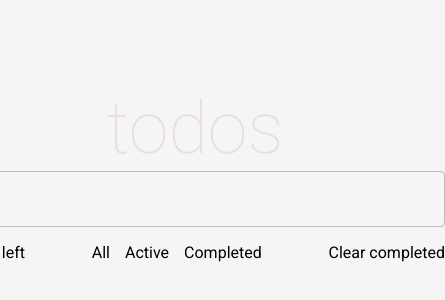
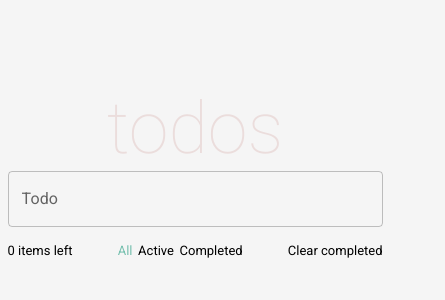
Before and after one commit to davidbraginsky/mindbox_frontend_test, a React (Create React App) app: page / in a window 390 px wide. Shown: the part 64-364 px from the top of the page, 445 px wide, since content can reach past the window. Built offline with nearby package versions, Linux system fonts and the light colour scheme.

Commit message:
добавил мобильные стили

```diff
--- a/src/components/TodoSummary.jsx
+++ b/src/components/TodoSummary.jsx
@@ -39,7 +39,7 @@ const TodoSummary = () => {
     <div className="todoSummary">
       <span>{filteredTodoList.length} items left</span>
       <div className="todoFilterbox">
-        <span ref={allFilterRef} onClick={changeTodoVisibility}>
+        <span className="selected" ref={allFilterRef} onClick={changeTodoVisibility}>
           All
         </span>
         <span ref={activeFilterRef} onClick={changeTodoVisibility}>
--- /dev/null
+++ b/src/styles/components/todoPanel.scss
@@ -0,0 +1,4 @@
+.todoPanel {
+  max-width: 600px;
+  width: 100%;
+}
--- a/src/styles/components/todoSummary.scss
+++ b/src/styles/components/todoSummary.scss
@@ -2,15 +2,20 @@
   display: flex;
   margin-top: 16px;
   justify-content: space-between;
-  width: 500px;
-}
 
-.completedElement {
-  cursor: pointer;
+  & .completedElement {
+    cursor: pointer;
+    transition: all 0.1s ease-in;
+
+    &:hover {
+      transform: translateY(-3px);
+    }
+  }
 }
 
 .todoFilterbox {
-  width: 170px;
+  width: 30%;
+  min-width: 170px;
   display: flex;
   justify-content: space-between;
 
@@ -20,5 +25,20 @@
 
   & span {
     cursor: pointer;
+    transition: all 0.1s ease-in;
+
+    &:hover {
+      transform: translateY(-3px);
+    }
   }
 }
+
+@media (max-width: 550px) {
+  .todoSummary {
+    font-size: 13px;
+  }
+
+  .todoFilterbox {
+    min-width: 125px;
+  }
+}
--- a/src/styles/styles.css
+++ b/src/styles/styles.css
@@ -17,7 +17,9 @@ body {
   display: flex;
   align-items: center;
   flex-direction: column;
-  margin-top: 150px;
+  width: 80%;
+  margin: 150px auto 0;
+  min-width: 375px;
 }
 
 .heading {
@@ -35,15 +37,18 @@ body {
   display: flex;
   margin-top: 16px;
   justify-content: space-between;
-  width: 500px;
 }
-
-.completedElement {
+.todoSummary .completedElement {
   cursor: pointer;
+  transition: all 0.1s ease-in;
+}
+.todoSummary .completedElement:hover {
+  transform: translateY(-3px);
 }
 
 .todoFilterbox {
-  width: 170px;
+  width: 30%;
+  min-width: 170px;
   display: flex;
   justify-content: space-between;
 }
@@ -52,6 +57,24 @@ body {
 }
 .todoFilterbox span {
   cursor: pointer;
+  transition: all 0.1s ease-in;
+}
+.todoFilterbox span:hover {
+  transform: translateY(-3px);
+}
+
+@media (max-width: 550px) {
+  .todoSummary {
+    font-size: 13px;
+  }
+
+  .todoFilterbox {
+    min-width: 125px;
+  }
+}
+.todoPanel {
+  max-width: 600px;
+  width: 100%;
 }
 
 /*# sourceMappingURL=styles.css.map */
--- a/src/styles/styles.scss
+++ b/src/styles/styles.scss
@@ -5,4 +5,5 @@
 
 @import "./components/heading.scss";
 @import "./components/todo.scss";
-@import './components/todoSummary.scss'
+@import "./components/todoSummary.scss";
+@import "./components/todoPanel.scss";
--- a/src/styles/utils/layout.scss
+++ b/src/styles/utils/layout.scss
@@ -2,5 +2,7 @@
   display: flex;
   align-items: center;
   flex-direction: column;
-  margin-top: 150px;
+  width: 80%;
+  margin: 150px auto 0;
+  min-width: 375px;
 }
```
Also changed, not shown: 2 other files (tests, documents, lock files or other folders).
